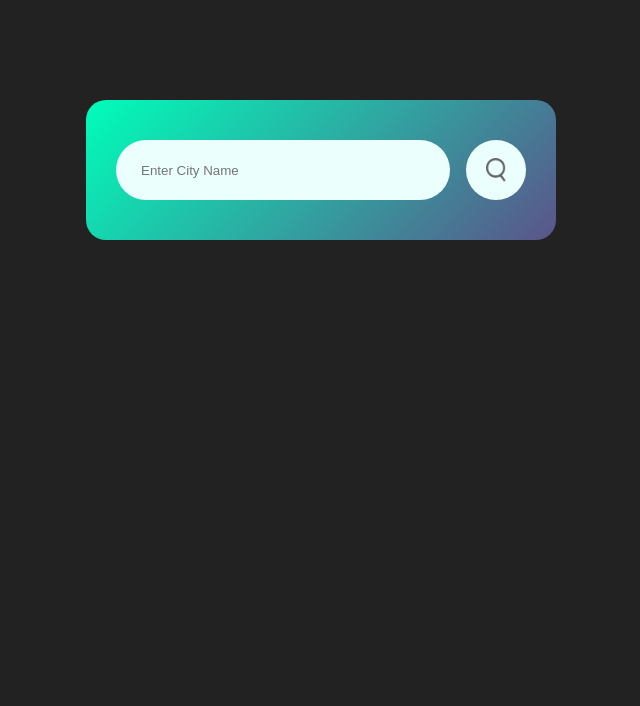
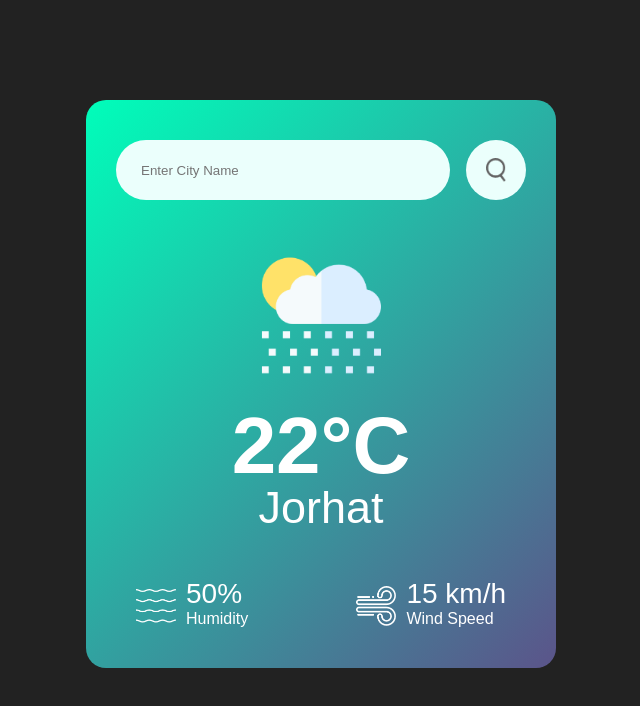
Before and after one commit to ReetamBG/Weather-App, a plain HTML site: page index.html in a window 1280 px wide. Shown: the whole page, without its empty margins (319-959 px from the left). Drawn offline with Linux system fonts and the light colour scheme.

Commit message:
Final Design

```diff
--- a/index.html
+++ b/index.html
@@ -7,11 +7,32 @@
 </head>
 <body>
     <div class="card">
-        <div>
+        <div class="search">
             <input type="text" placeholder="Enter City Name" spellcheck="false">
             <button>
                 <img src="./images/search.png" alt="search">
             </button>
+        </div>
+        <div class="weather">
+            <img src="./images/rain.png" alt="weather" class="weather-icon">
+            <h1 class="temp">22°C</h1>
+            <h2 class="city">Jorhat</h2>
+        </div>
+        <div class="details">
+            <div class="col">
+                <img src="./images/humidity.png" alt="humidity">
+                <div>
+                    <p class="humidity">50%</p>
+                    <p>Humidity</p>
+                </div>
+            </div>
+            <div class="col">
+                <img src="./images/wind.png" alt="wind">
+                <div>
+                    <p class="wind">15 km/h</p>
+                    <p>Wind Speed</p>
+            </div>
+        </div>
 <script src="script.js"></script>
 </body>
 </html>
--- a/style.css
+++ b/style.css
@@ -27,14 +27,14 @@ body{
     text-align: center;
 }
 
-.card div{
+.card .search{
     width: 100%;
     display: flex;
     align-items: center;
     justify-content: space-around;
 }
 
-.card div input{
+.card .search input{
     border: 0;
     outline: 0;
     /* diff between outline and border ?? */
@@ -48,7 +48,7 @@ body{
     /* study about flex: 1 */
 }
 
-.card div button{
+.card .search button{
     border: 0;
     outline: 0;
     background-color: #ebfffc;
@@ -58,6 +58,46 @@ body{
     cursor: pointer;
 }
 
-button img{
+.card button img{
     width: 20px;
 }
+
+.weather-icon{
+    width: 170px;
+    margin-top: 30px;
+}
+
+.weather h1{
+    font-size: 80px;
+    font-weight: 600;
+}
+
+.weather h2{
+    font-size: 45px;
+    font-weight: 500;
+    margin-top: -10px;
+}
+
+.details{
+    display: flex;
+    justify-content: space-between;
+    align-items: center;
+    padding: 0 20px;
+    margin-top: 50px;
+}
+
+.col{
+    display: flex;
+    align-items: center;
+    text-align: left;
+}
+
+.col img{
+    width: 40px;
+    margin-right: 10px;
+}
+
+.humidity, .wind{
+    font-size: 28px;
+    margin-top: -6px;
+}
```
